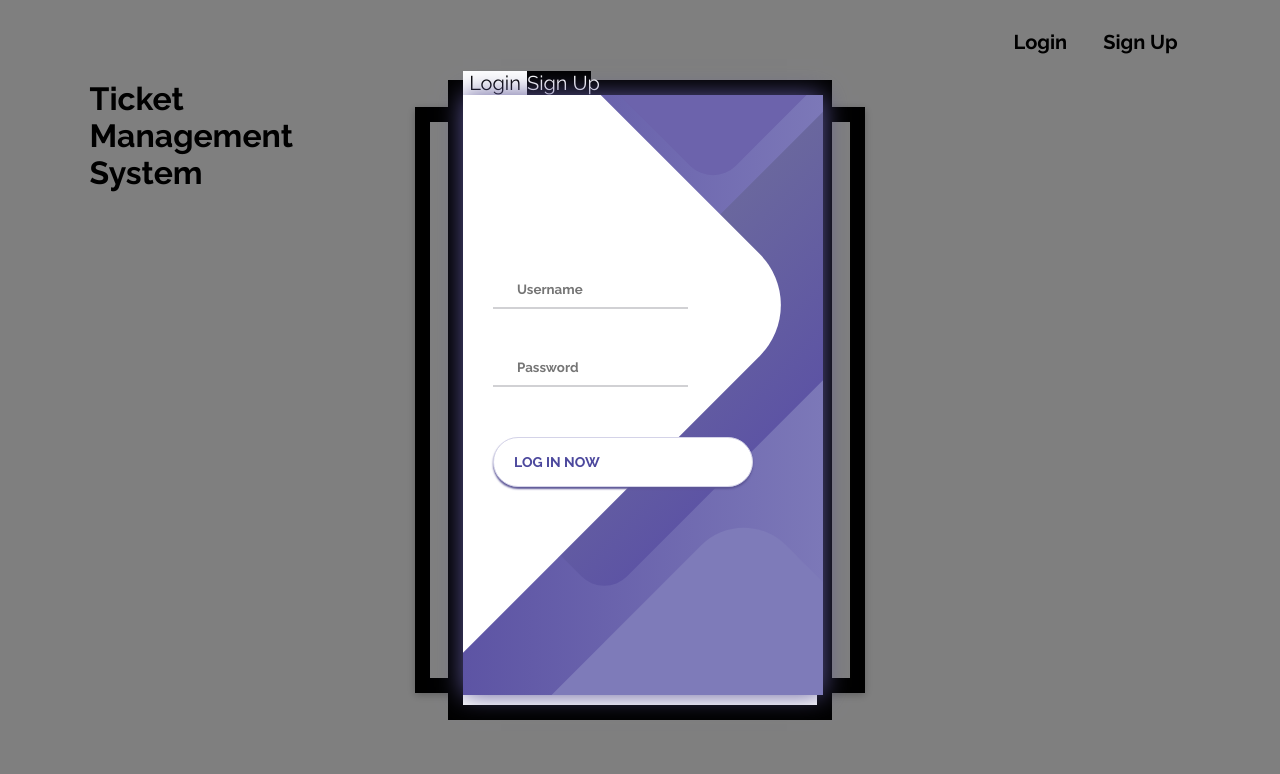
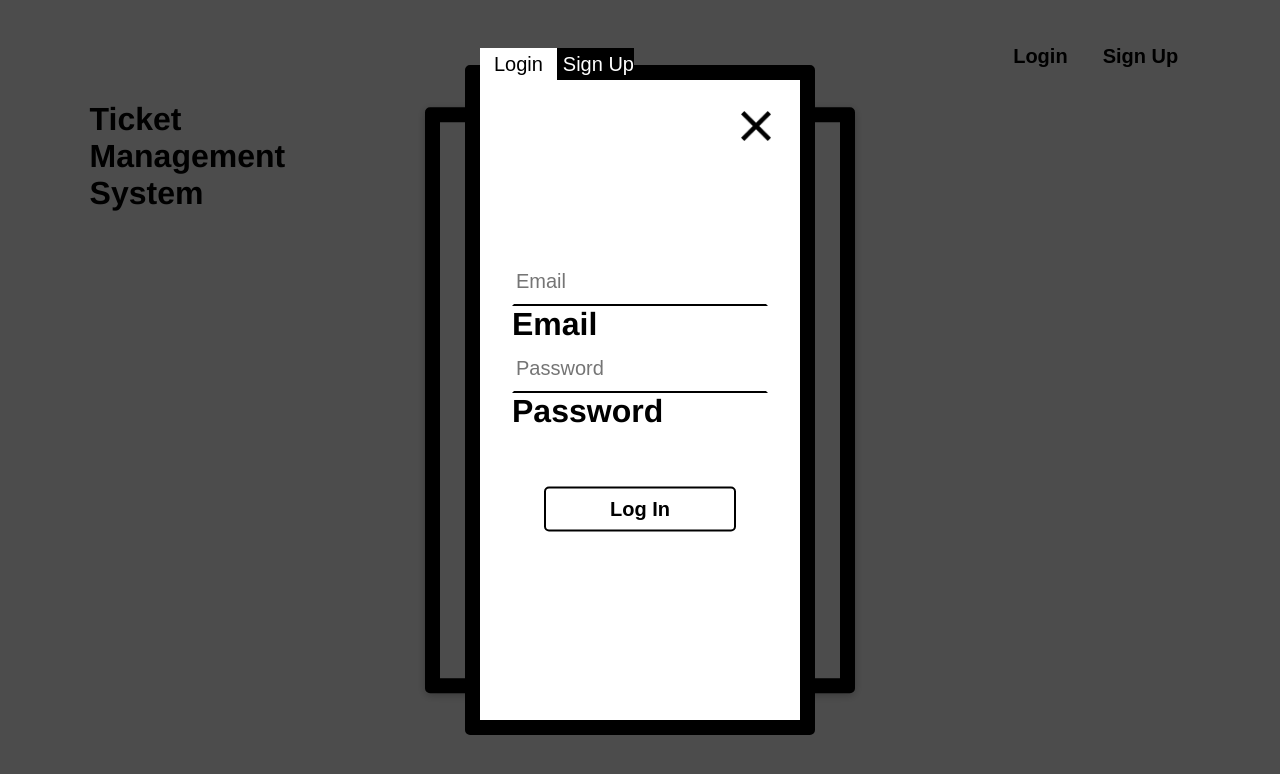
Before and after one commit to ticket-tiger/ticket-management-system, a React (Create React App) app: page /create-ticket in a window 1280 px wide. Both pictures are taken after a click on the button "Login". Shown: the top 774 px of the page. Built offline with nearby package versions, Linux system fonts and the light colour scheme.

Commit message:
Styled login modal

```diff
--- a/src/components/Login/Login.css
+++ b/src/components/Login/Login.css
@@ -1,204 +1,102 @@
-@import url('https://fonts.googleapis.com/css?family=Raleway:400,700');
-*{
-	box-sizing: border-box;
-	margin: 0;
-	padding: 0;
-	font-family: Raleway, sans-serif;
+.login-heading {
+  position: absolute;
+  top: 20%;
+  left: 50%;
+  transform: translate(-50%, -50%);
+  white-space: nowrap;
+  font-weight: normal;
 }
 
-/* body {
-	background: linear-gradient(90deg, #C7C5F4, #776BCC);
-} */
-
-/* .container {
+.login-form-input-group {
+  position: absolute;
+  top: 40%;
+  left: 50%;
+  transform: translate(-50%, -50%);
+  height: 25%;
+  width: 80%;
   display: flex;
-	align-items: center;
-	justify-content: center;
-	min-height: 100vh;
-} */
-
-.screen {
-	background: linear-gradient(90deg, #5D54A4, #7C78B8);
-	position: relative;
-	height: 600px;
-	width: 360px;
-	box-shadow: 0px 0px 24px #5C5696;
+  flex-direction: column;
+  justify-content: space-between;
 }
 
-.screen__content {
-	z-index: 1;
-	position: relative;
-	height: 100%;
+.login-form-label {
+  font-size: 32px;
+  color: black;
+  display: block;
+  font-weight: bold;
+  transition: .3s;
 }
 
-.screen__background {
-	position: absolute;
-	top: 0;
-	left: 0;
-	right: 0;
-	bottom: 0;
-	z-index: 0;
-	-webkit-clip-path: inset(0 0 0 0);
-	clip-path: inset(0 0 0 0);
+.login-form-input {
+  font-size: 20px;
+  height: 50px;
+  width: 100%;
+  border: 2px solid transparent;
+  border-bottom: 2px solid black;
+  box-sizing: border-box;
+  transition: .3s;
 }
 
-.screen__background__shape {
-	transform: rotate(45deg);
-	position: absolute;
+.login-form-input:focus, .login-form-input:hover {
+  outline-color: var(--purple);
+  border-radius: 5px;
+  border: 2px solid var(--purple);
 }
 
-.screen__background__shape1 {
-	height: 520px;
-	width: 520px;
-	background: #FFF;
-	top: -50px;
-	right: 120px;
-	border-radius: 0 72px 0 0;
+.login-form-input:focus + label, .login-form-input:hover + label {
+  color: var(--purple);
 }
 
-.screen__background__shape2 {
-	height: 220px;
-	width: 220px;
-	background: #6C63AC;
-	top: -172px;
-	right: 0;
-	border-radius: 32px;
+.login-submit-button {
+  position: absolute;
+  top: 60%;
+  left: 50%;
+  transform: translate(-50%, 50%);
+  height: 45px;
+  width: 60%;
+  border-radius: 5px;
+  border: 2px solid black;
+  font-size: 20px;
+  font-weight: 700;
+  background-color: white;
+  color: black;
+  /* box-shadow: 0px 2px 2px #5C5696; */
+  transition: .3s;
 }
 
-.screen__background__shape3 {
-	height: 540px;
-	width: 190px;
-	background: linear-gradient(270deg, #5D54A4, #6A679E);
-	top: -24px;
-	right: 0;
-	border-radius: 32px;
-}
-
-.screen__background__shape4 {
-	height: 400px;
-	width: 200px;
-	background: #7E7BB9;
-	top: 420px;
-	right: 50px;
-	border-radius: 60px;
-}
-
-.login {
-	width: 320px;
-	padding: 30px;
-	padding-top: 156px;
-}
-
-.login__field {
-	padding: 20px 0px;
-	position: relative;
-}
-
-.login__icon {
-	position: absolute;
-	top: 30px;
-	color: #7875B5;
-}
-
-.login__input {
-	border: none;
-	border-bottom: 2px solid #D1D1D4;
-	background: none;
-	padding: 10px;
-	padding-left: 24px;
-	font-weight: 700;
-	width: 75%;
-	transition: .2s;
-}
-
-.login__input:active,
-.login__input:focus,
-.login__input:hover {
-	outline: none;
-	border-bottom-color: #6A679E;
+.login-submit-button:hover {
+  border: 3px solid var(--purple);
+  color: var(--purple);
 }
 
  .status-400 {
    border-color: red;
  }
 
-.login__submit {
-	background: #fff;
-	font-size: 14px;
-	margin-top: 30px;
-	padding: 16px 20px;
-	border-radius: 26px;
-	border: 1px solid #D4D3E8;
-	text-transform: uppercase;
-	font-weight: 700;
-	display: flex;
-	align-items: center;
-	width: 100%;
-	color: #4C489D;
-	box-shadow: 0px 2px 2px #5C5696;
-	cursor: pointer;
-	transition: .2s;
-}
-.login__submit:active,
-.login__submit:focus,
-.login__submit:hover {
-	border-color: #6A679E;
-	outline: none;
-}
-.login__signup{
-	background: #fff;
-	font-size: 14px;
-	margin-top: 20px;
-	padding: 16px 20px;
-	border-radius: 26px;
-	border: 1px solid #D4D3E8;
-	text-transform: uppercase;
-	font-weight: 700;
-	display: flex;
-	align-items: center;
-	width: 95%;
-	color: #4C489D;
-	box-shadow: 0px 2px 2px #5C5696;
-	cursor: pointer;
-	transition: .2s;
-}
-.login__signup:active,
-.login__signup:focus,
-.login__submit:hover {
-	border-color: #6A679E;
-	outline: none;
+ @media screen and (min-width: 1800px) {
+   .login-form-label {
+     font-size: 51px;
    }
 
-
-.button__icon {
-	font-size: 24px;
-	margin-left: auto;
-	color: #7875B5;
+   .login-form-input {
+    font-size: 32px;
+    height: 75px;
+    width: 100%;
+    border: 3px solid transparent;
+    border-bottom: 3px solid black;
   }
 
-.social-login {
-	position: absolute;
-	height: 140px;
-	width: 160px;
-	text-align: center;
-	bottom: 0px;
-	right: 0px;
-	color: #fff;
+  .login-form-input:focus, .login-form-input:hover {
+    border: 3px solid var(--purple);
   }
 
-.social-icons {
-	display: flex;
-	align-items: center;
-	justify-content: center;
+  .login-submit-button {
+    height: 67px;
+    border: 3px solid black;
+    font-size: 32px;
   }
 
-.social-login__icon {
-	padding: 20px 10px;
-	color: #fff;
-	text-decoration: none;
-	text-shadow: 0px 0px 8px #7875B5;
+  .login-submit-button:hover {
+    border: 5px solid var(--purple);
   }
-
-.social-login__icon:hover {
-	transform: scale(1.5);
  }
--- a/src/components/Login/Login.js
+++ b/src/components/Login/Login.js
@@ -66,47 +66,35 @@ const Login = () => {
       {authenticationStatusCSSClass === 'status-400' ? <p>Your credentials were incorrect.  Please try again.</p> : null}
       {authenticationStatusCSSClass === 'status-500' ? <p>There was a problem with the server.  Sorry for the inconvenience</p> : null}
       {authenticationStatusCSSClass === 'status-default-error' ? <p>There was an unexpected error.  Please try again in a little while.</p> : null}
-      <div className="container">
-        <div className="screen">
-          <div className="screen__content">
-            <form className="login">
-              <div className="login__field">
-                <i className="login__icon fas fa-user" />
+      <form>
+        <div className="login-form-input-group">
+          <div>
             <input
               type="text"
-                  className={`login__input ${authenticationStatusCSSClass}`}
-                  placeholder="Username"
-                  id="login-form-username"
+              className={`login-form-input ${authenticationStatusCSSClass}`}
+              placeholder="Email"
+              id="login-form-email"
               value={credentials.username}
               onChange={(e) => dispatch({ type: 'email', payload: e.target.value })}
             />
+            <label className="login-form-label" htmlFor="login-form-email">Email</label>
           </div>
-              <div className="login__field">
-                <i className="login__icon fas fa-lock" />
+          <div>
             <input
               type="password"
-                  className={`login__input ${authenticationStatusCSSClass}`}
+              className={`login-form-input ${authenticationStatusCSSClass}`}
               placeholder="Password"
               id="login-form-password"
               value={credentials.passsword}
               onChange={(e) => dispatch({ type: 'password', payload: e.target.value })}
             />
+            <label className="login-form-label" htmlFor="login-form-password">Password</label>
           </div>
-              <button type="button" className="button login__submit" onClick={(e) => handleSubmit(e)}>
-                <span className="button__text">Log In Now</span>
-                <i className="button__icon fas fa-chevron-right" />
+        </div>
+        <button type="submit" className="login-submit-button" onClick={(e) => handleSubmit(e)}>
+          Log In
         </button>
       </form>
-          </div>
-          <div className="screen__background">
-            <span className="screen__background__shape screen__background__shape4" />
-            <span className="screen__background__shape screen__background__shape3" />
-            <span className="screen__background__shape screen__background__shape2" />
-            <span className="screen__background__shape screen__background__shape1" />
-          </div>
-        </div>
-      </div>
-
     </>
   );
 };
--- a/src/components/NavBar/NavBar.css
+++ b/src/components/NavBar/NavBar.css
@@ -30,14 +30,14 @@
 
 .user-modal-button-group {
 	position: absolute;
-	top: -4%;
-	height: 4%;
+	top: -5%;
+	height: 5%;
 	width: 100%;
 }
 
 .user-modal-button {
 	height: 100%;
-	width: 5vw;
+	width: 6vw;
 	background-color: black;
 	color: white;
 	transition: .3s;
--- a/src/components/NavBar/NavBar.js
+++ b/src/components/NavBar/NavBar.js
@@ -50,12 +50,10 @@ const NavBar = () => {
           : (
             <>
               <button type="button" onClick={openLoginModal} className="navbar-button">
-                <span className="button__text">Login</span>
-                <i className="button__icon fas fa-chevron-right" />
+                Login
               </button>
               <button type="button" onClick={openCreateAccountModal} className="navbar-button">
-                <span className="button__text">Sign Up</span>
-                <i className="button__icon fas fa-chevron-right" />
+                Sign Up
               </button>
             </>
           )}
--- a/src/components/reusableComponents/Modal.css
+++ b/src/components/reusableComponents/Modal.css
@@ -4,7 +4,7 @@
   width: 100vw;
   left: 0;
   top: 0;
-  background: rgba(0, 0, 0, 0.5);
+  background: rgba(0, 0, 0, 0.7);
   z-index: 1;
 }
 
@@ -14,8 +14,9 @@
   top: 50%;
   transform: translate(-50%, -50%);
   height: 80vh;
-  width: 30vw;
+  width: 25vw;
   background-color: white;
+  border-radius: 5px;
   border: 15px solid black;
   z-index: 1;
 }
--- a/src/pages/SubmitTicket/SubmitTicket.css
+++ b/src/pages/SubmitTicket/SubmitTicket.css
@@ -6,11 +6,10 @@
   justify-content: center;
   align-items: center;
   width: 25vw;
-  min-width: 450px;
   box-shadow: 0 2px 8px rgba(0, 0, 0, 0.25);
   margin: auto;
   padding: 40px;
-  /* border-radius: 12px; */
+  border-radius: 5px;
   border: 15px solid black;
   background-color: white;
   font-size: 32px;
@@ -237,7 +236,7 @@
  }
 
  @media screen and (max-width: 768px) {
-   .form {
+   /* .form {
      min-width: 350px;
-   }
+   } */
  }
```
Lines whose indentation alone changed are shown as unchanged.
